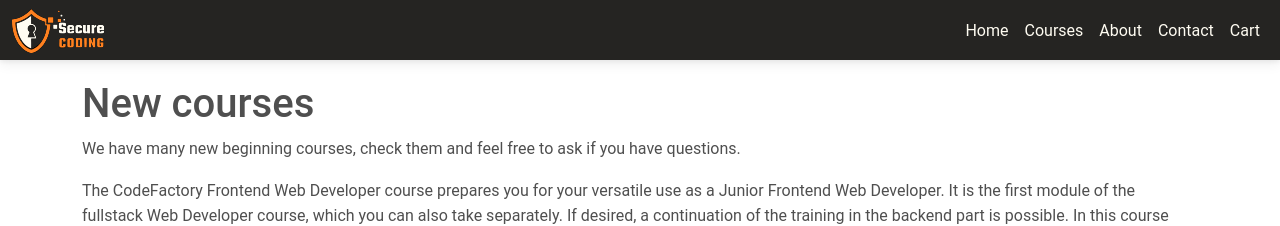
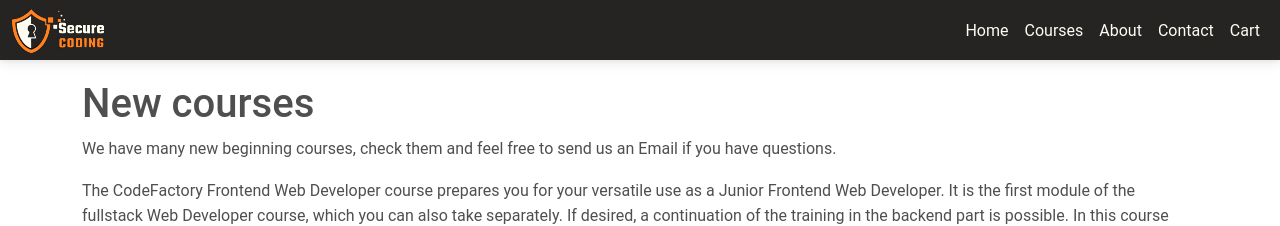
Before and after one commit to BogdanMoisoiu/Team-5-Landing-Course, an Angular app in the folder portfolio/: page /read-more/1 in a window 1280 px wide. Shown: the top 226 px of the page. Built offline with nearby package versions, Linux system fonts and the light colour scheme.

Commit message:
t
Signed-off-by: UsernameIsAlwaysNotAvailable <narek.shahverdyan99@gmail.com>

```diff
--- a/portfolio/src/app/news.ts
+++ b/portfolio/src/app/news.ts
@@ -1,22 +1,22 @@
 export const news = [{
     name: "Last course",
     picture: "./assets/news.webp",
-    about: "Our last course finished 25 persons!",
+    about: "25 students finished our last course!",
     description: "The CodeFactory Frontend Web Developer course prepares you for your versatile use as a Junior Frontend Web Developer. It is the first module of the fullstack Web Developer course, which you can also take separately. If desired, a continuation of the training in the backend part is possible. In this course you will learn the most common programming languages and frameworks, from HTML, CSS, and JavaScript to the sophisticated Angular Framework. Furthermore you will learn important basics in testing and project management. As a frontend web developer you have comprehensive knowledge in the area of web development of user interfaces and their design and you are proficient in many of the relevant programming languages. This allows you to work in web development as well as in software development. As a specialist you can use your coding skills to solve a wide range of tasks in the area of design implementation and creative design and often work closely with project managers by taking care of software and test planning as well as programming activities.",
-},{
+}, {
     name: "New courses",
     picture: "./assets/news.webp",
-    about: "We have many new beginning courses, check them and feel free to ask if you have questions.",
+    about: "We have many new beginning courses, check them and feel free to send us an Email if you have questions.",
     description: "The CodeFactory Frontend Web Developer course prepares you for your versatile use as a Junior Frontend Web Developer. It is the first module of the fullstack Web Developer course, which you can also take separately. If desired, a continuation of the training in the backend part is possible. In this course you will learn the most common programming languages and frameworks, from HTML, CSS, and JavaScript to the sophisticated Angular Framework. Furthermore you will learn important basics in testing and project management. As a frontend web developer you have comprehensive knowledge in the area of web development of user interfaces and their design and you are proficient in many of the relevant programming languages. This allows you to work in web development as well as in software development. As a specialist you can use your coding skills to solve a wide range of tasks in the area of design implementation and creative design and often work closely with project managers by taking care of software and test planning as well as programming activities.",
-},{
+}, {
     name: "2022 overview",
     picture: "./assets/news.webp",
     about: "New record number of people finished our courses",
     description: "The CodeFactory Frontend Web Developer course prepares you for your versatile use as a Junior Frontend Web Developer. It is the first module of the fullstack Web Developer course, which you can also take separately. If desired, a continuation of the training in the backend part is possible. In this course you will learn the most common programming languages and frameworks, from HTML, CSS, and JavaScript to the sophisticated Angular Framework. Furthermore you will learn important basics in testing and project management. As a frontend web developer you have comprehensive knowledge in the area of web development of user interfaces and their design and you are proficient in many of the relevant programming languages. This allows you to work in web development as well as in software development. As a specialist you can use your coding skills to solve a wide range of tasks in the area of design implementation and creative design and often work closely with project managers by taking care of software and test planning as well as programming activities.",
-},{
+}, {
     name: "WAFF",
     picture: "./assets/news.webp",
-    about: "Opportunity for get a course that is financed by waff",
+    about: "Opportunity to get a course that is financed by waff",
     description: "The CodeFactory Frontend Web Developer course prepares you for your versatile use as a Junior Frontend Web Developer. It is the first module of the fullstack Web Developer course, which you can also take separately. If desired, a continuation of the training in the backend part is possible. In this course you will learn the most common programming languages and frameworks, from HTML, CSS, and JavaScript to the sophisticated Angular Framework. Furthermore you will learn important basics in testing and project management. As a frontend web developer you have comprehensive knowledge in the area of web development of user interfaces and their design and you are proficient in many of the relevant programming languages. This allows you to work in web development as well as in software development. As a specialist you can use your coding skills to solve a wide range of tasks in the area of design implementation and creative design and often work closely with project managers by taking care of software and test planning as well as programming activities.",
 }
     // ,{
```
Lines whose indentation alone changed are shown as unchanged.
